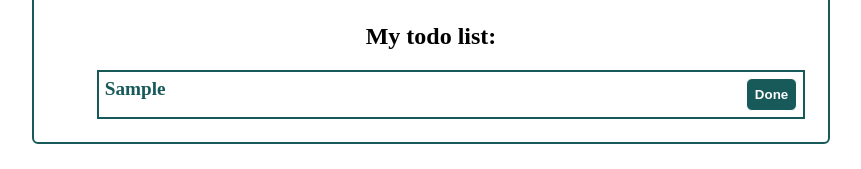
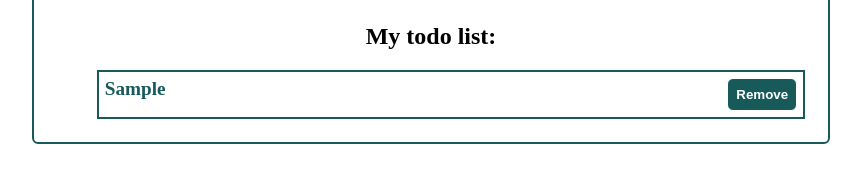
Before and after one commit to NuraiG/Todo-app, a Vue app: page / in a window 1280 px wide. Both pictures are taken after typing "Sample" into the empty fields and a click on the button "Add". Shown: the part 343-512 px from the top of the page, without its empty margins (209-1070 px from the left). Built offline with nearby package versions, Linux system fonts and the light colour scheme.

Commit message:
Refactoring

```diff
--- a/src/App.vue
+++ b/src/App.vue
@@ -2,7 +2,11 @@
   <my-title :title="userName"></my-title>
   <hr />
   <todo-form @add="addNewItem"></todo-form>
-  <todo-list :todos="mytodos" @removeItem="remove"></todo-list>
+  <todo-list
+    :todos="mytodos"
+    @removeItem="remove"
+    @complete-task="complete"
+  ></todo-list>
 </template>
 
 <script>
@@ -24,19 +28,20 @@ export default {
     const todos = ref([]);
 
     function addNewItem(value) {
-      todos.value.unshift(value);
+      todos.value.unshift({ body: value, done: false });
     }
     function removeItem(index) {
-      console.log(todos.value);
-      console.log(index);
-      const toRemove = todos.value.splice(index, 1);
-      console.log(toRemove);
+      todos.value.splice(index, 1);
+    }
+    function completeTask(item) {
+      item.done = !item.done;
     }
     return {
       userName,
       addNewItem,
       mytodos: todos,
       remove: removeItem,
+      complete: completeTask,
     };
   },
 };
--- a/src/components/TodoList.vue
+++ b/src/components/TodoList.vue
@@ -3,9 +3,15 @@
     <p v-if="todos.length === 0">I have nothing to do. Yeap, I am free</p>
     <h2 v-else>My todo list:</h2>
     <ul>
-      <li v-for="(todo, index) in todos" :key="todo + index">
-        <span> {{ todo }}</span>
-        <button @click="remove(index)">Done</button>
+      <li
+        v-for="(todo, index) in todos"
+        :key="todo + index"
+        @click.stop="done(todo)"
+      >
+        <span :class="{ done: todo.done }">
+          {{ todo.body }}</span
+        >
+        <button @click.stop="remove(index)">Remove</button>
       </li>
     </ul>
   </div>
@@ -18,6 +24,9 @@ export default {
   methods: {
     remove(index) {
       this.$emit("removeItem", index);
+    },
+    done(item) {
+      this.$emit("complete-task", item);
     },
   },
 };
@@ -48,4 +57,7 @@ button {
   border-radius: 6px;
   padding: 8px;
 }
+ .done {
+  text-decoration: line-through;
+}
 </style>
```
